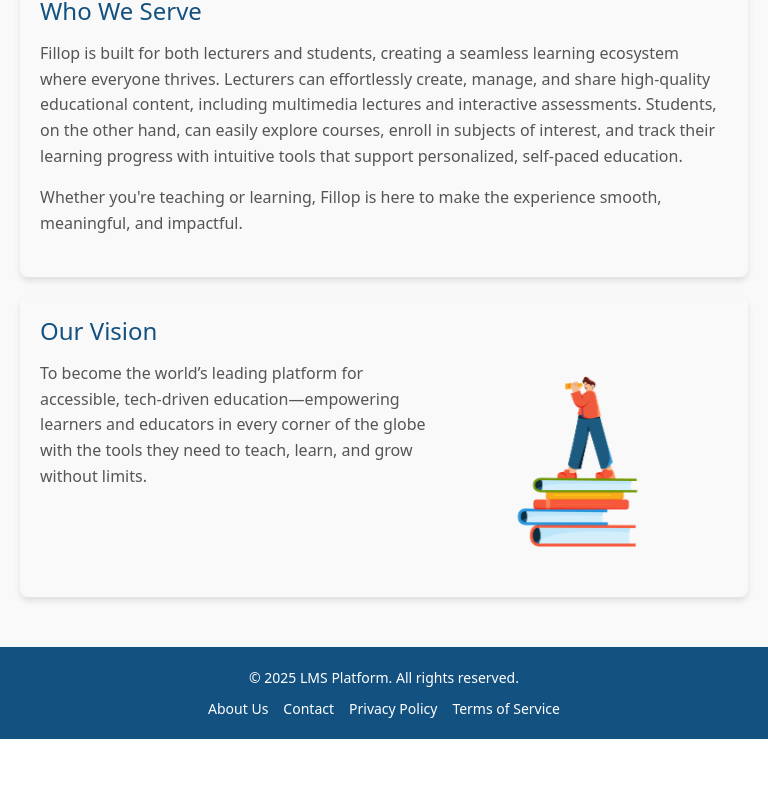
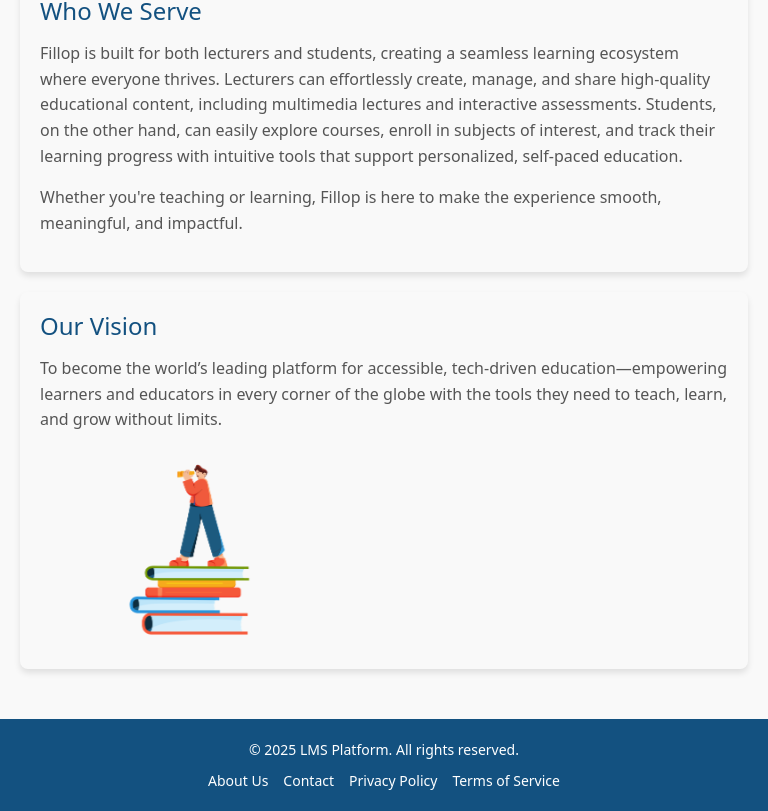
Before and after one commit to viqtoh/fillop, a React (Create React App) app in the folder frontend/: page /about in a window 768 px wide. Shown: the part 2594-3405 px from the top of the page. Before the commit the page ends 3333 px from the top, so only its background shows below. Built offline with nearby package versions, Linux system fonts and the light colour scheme.

Commit message:
fix: minor about us ui fix

```diff
--- a/frontend/src/styles/real_home.css
+++ b/frontend/src/styles/real_home.css
@@ -588,7 +588,7 @@ nav .position-relative:hover .dropdown-menu {
   box-shadow: 0 4px 6px rgba(0, 0, 0, 0.1);
   padding: 20px;
   text-align: left;
-  height: 300px;
+  height: auto;
 }
 
 .whoWeServe h2,
@@ -606,6 +606,12 @@ nav .position-relative:hover .dropdown-menu {
 }
 .visionBody {
   display: flex;
+}
+
+@media screen and (max-width: 1254px) and (min-width: 768px) {
+  .visionBody {
+    display: block;
+  }
 }
 
 .visionGraphic img {
```
